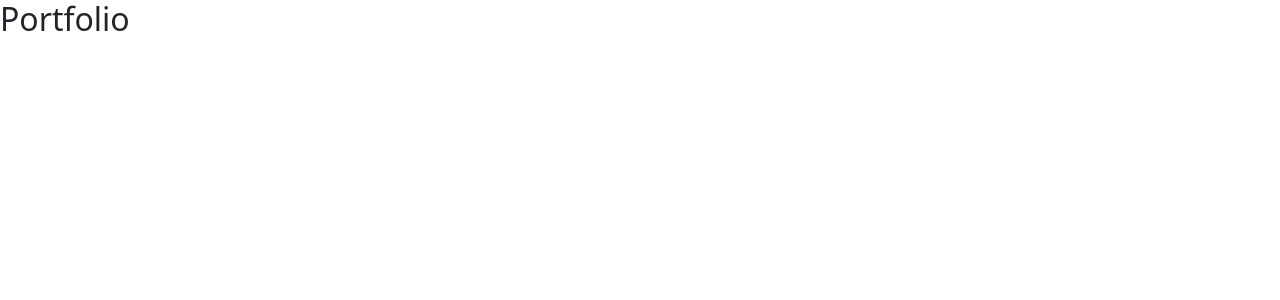
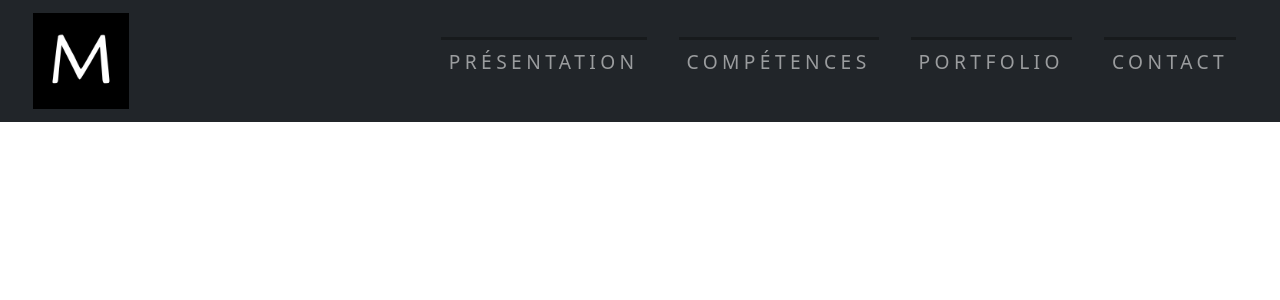
Before and after one commit to Medmed14/Portfolio-Mehdi, a React (Create React App) app: page / in a window 1280 px wide. Shown: the top 300 px of the page. Built offline with nearby package versions, Linux system fonts and the light colour scheme.

Commit message:
nav done

```diff
--- a/public/index.html
+++ b/public/index.html
@@ -39,5 +39,6 @@
       To begin the development, run `npm start` or `yarn start`.
       To create a production bundle, use `npm run build` or `yarn build`.
     -->
+    <script src="https://cdn.jsdelivr.net/npm/bootstrap@5.0.2/dist/js/bootstrap.bundle.min.js" integrity="sha384-MrcW6ZMFYlzcLA8Nl+NtUVF0sA7MsXsP1UyJoMp4YLEuNSfAP+JcXn/tWtIaxVXM" crossorigin="anonymous"></script>
   </body>
 </html>
--- a/src/App.css
+++ b/src/App.css
@@ -1,38 +1,44 @@
-.App {
-  text-align: center;
+@import url('https://fonts.googleapis.com/css2?family=Nunito:wght@300&display=swap');
+
+:root {
+  --ocre: rgb(153, 128, 29);
+  --transparent-dark: rgba(0, 0, 0, 0.309);
 }
 
-.App-logo {
-  height: 40vmin;
-  pointer-events: none;
+
+body {
+  font-family: 'Nunito', sans-serif;
 }
 
-@media (prefers-reduced-motion: no-preference) {
-  .App-logo {
-    animation: App-logo-spin infinite 20s linear;
-  }
+/* ************************ NAVBAR *********************** */
+.logo {
+  width: 6rem;
+  margin-left: 1.3rem;
 }
 
-.App-header {
-  background-color: #282c34;
-  min-height: 100vh;
-  display: flex;
-  flex-direction: column;
-  align-items: center;
-  justify-content: center;
-  font-size: calc(10px + 2vmin);
-  color: white;
+/* ----------- Menu Links ---------- */
+nav a.nav-link {
+  font-weight: 400;
+  letter-spacing: 0.275rem;
+  cursor: pointer;
 }
 
-.App-link {
-  color: #61dafb;
+nav ul li {
+  text-transform: uppercase;
+  font-size: 1.2rem;
+  margin-right:2rem;
 }
 
-@keyframes App-logo-spin {
-  from {
-    transform: rotate(0deg);
-  }
-  to {
-    transform: rotate(360deg);
-  }
+.navbar-nav > li > a {
+  border-top: 0.1875rem solid var(--transparent-dark);
 }
+
+
+.navbar-nav > li > a.active, .navbar-nav >li > a:focus {
+  border-top: 0.1875rem solid var(--ocre);
+
+}
+
+.navbar-nav > li > a:hover {
+  color:rgb(107, 228, 188);
+}
--- a/src/App.js
+++ b/src/App.js
@@ -1,9 +1,10 @@
 import './App.css';
 import 'bootstrap/dist/css/bootstrap.min.css';
+import Navbar from './components/Navbar';
 
 function App() {
   return (
-   <h2>Portfolio</h2>
+   <Navbar/>
   );
 }
 
--- /dev/null
+++ b/src/components/Navbar.js
@@ -0,0 +1,37 @@
+import React from 'react';
+import myLogo from '../M.png';
+
+
+const Navbar = () => {
+
+    return (
+
+        <nav className="navbar navbar-expand-lg navbar-dark bg-dark">
+  <div className="container-fluid">
+    <a className="navbar-brand" href="#"><img className="logo" src={myLogo} alt="M logo"/></a>
+    <button className="navbar-toggler" type="button" data-bs-toggle="collapse" data-bs-target="#navbarSupportedContent" aria-controls="navbarSupportedContent" aria-expanded="false" aria-label="Toggle navigation">
+      <span className="navbar-toggler-icon"></span>
+    </button>
+    <div className="collapse navbar-collapse" id="navbarSupportedContent">
+      <ul className="navbar-nav ms-auto mb-2 mb-lg-0 ml-auto">
+        <li className="nav-item">
+          <a className="nav-link" aria-current="page" href="#">Présentation</a>
+        </li>
+        <li className="nav-item">
+          <a className="nav-link" href="#">Compétences</a>
+        </li>
+        <li className="nav-item">
+          <a className="nav-link" href="#">Portfolio</a>
+        </li>
+        <li className="nav-item">
+          <a className="nav-link" href="#">Contact</a>
+        </li>
+      </ul>
+
+    </div>
+  </div>
+</nav>
+    )
+}
+
+export default Navbar
```
Also changed, not shown: src/M.png (added).
